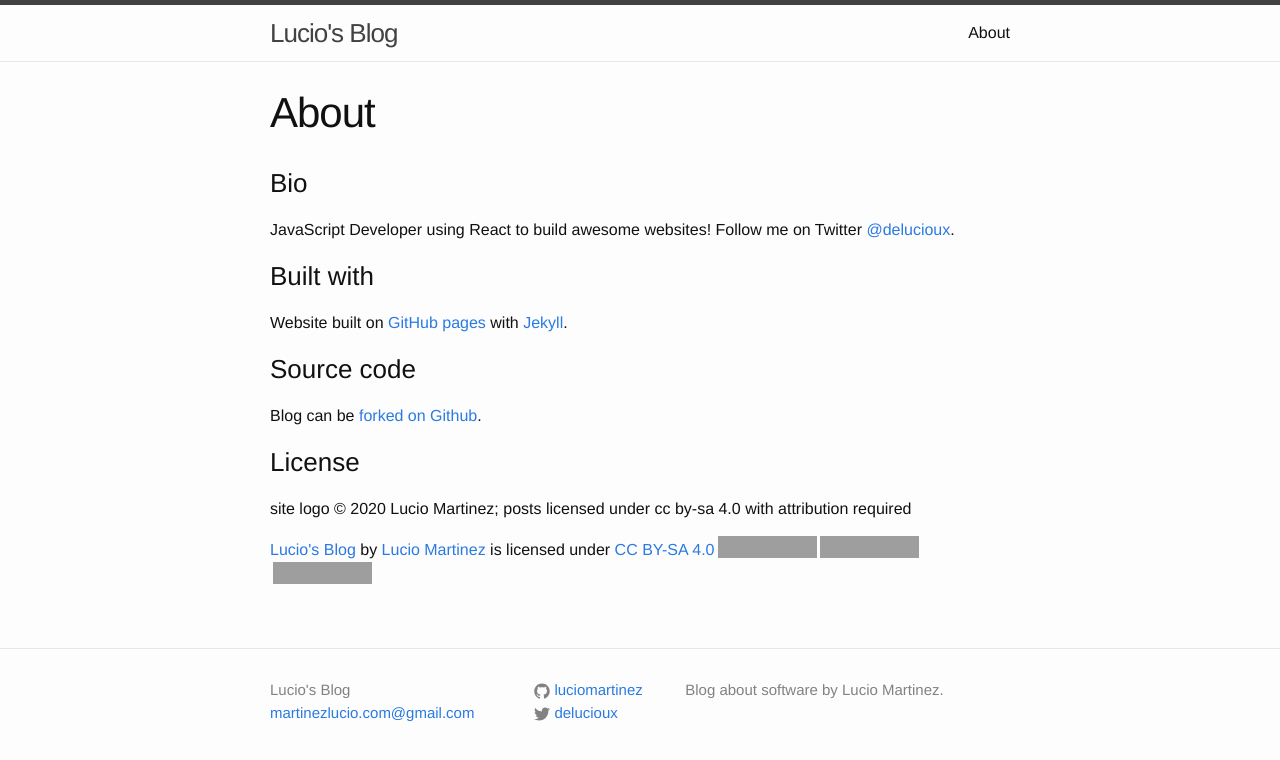
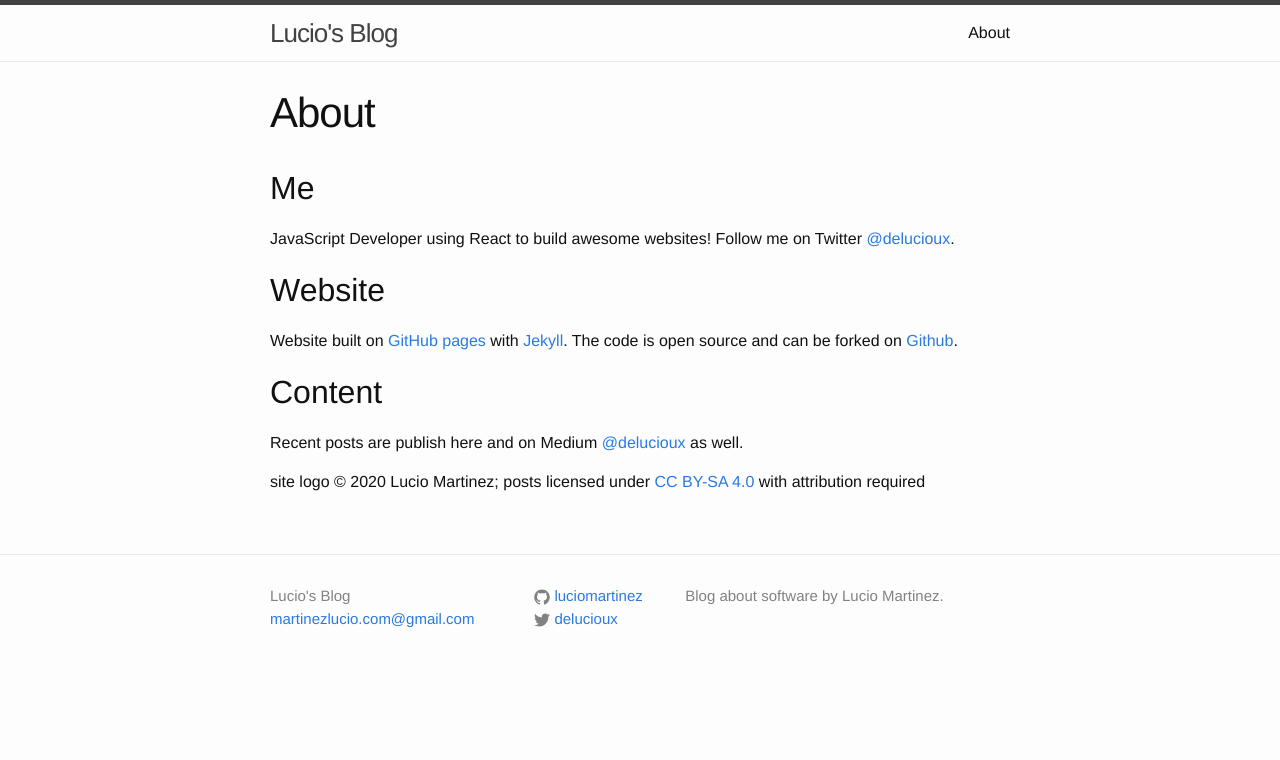
Before and after one commit to luciomartinez/luciomartinez.github.io, a Jekyll site: the page built from about.md, in a window 1280 px wide. Shown: the top 760 px of the page. Built offline with Jekyll 4.4.1, drawn with Linux system fonts in a browser that asks for light colours; comment, search, counter and statistics services are not loaded; grey boxes are pictures that could not be loaded.

Commit message:
Update about.md

```diff
--- a/about.md
+++ b/about.md
@@ -3,18 +3,15 @@ layout: page
 title: About
 permalink: /about/
 ---
-### Bio
+## Me
 JavaScript Developer using React to build awesome websites!
 Follow me on Twitter [@delucioux](https://twitter.com/delucioux).
 
-### Built with
+## Website
 Website built on [GitHub pages](https://pages.github.com/) with [Jekyll](http://jekyllrb.com/).
+The code is open source and can be forked on [Github](https://github.com/{{ site.github_username }}/{{ site.github_username }}.github.io).
 
-### Source code
-Blog can be [forked on Github](https://github.com/{{ site.github_username }}/{{ site.github_username }}.github.io).
+## Content
+Recent posts are publish here and on Medium [@delucioux](https://medium.com/@delucioux) as well.
 
-### License
-
-site logo © 2020 Lucio Martinez; posts licensed under cc by-sa 4.0 with attribution required
-
-<p xmlns:dct="http://purl.org/dc/terms/" xmlns:cc="http://creativecommons.org/ns#" class="license-text"><a rel="cc:attributionURL" property="dct:title" href="https://luciomartinez.github.io">Lucio's Blog</a> by <a rel="cc:attributionURL dct:creator" property="cc:attributionName" href="https://twitter.com/delucioux">Lucio Martinez</a> is licensed under <a rel="license" href="https://creativecommons.org/licenses/by-sa/4.0">CC BY-SA 4.0<img style="height:22px!important;margin-left:3px;vertical-align:text-bottom;" src="https://mirrors.creativecommons.org/presskit/icons/cc.svg?ref=chooser-v1" /><img style="height:22px!important;margin-left:3px;vertical-align:text-bottom;" src="https://mirrors.creativecommons.org/presskit/icons/by.svg?ref=chooser-v1" /><img style="height:22px!important;margin-left:3px;vertical-align:text-bottom;" src="https://mirrors.creativecommons.org/presskit/icons/sa.svg?ref=chooser-v1" /></a></p>
+site logo © 2020 Lucio Martinez; posts licensed under <a rel="license" href="https://creativecommons.org/licenses/by-sa/4.0">CC BY-SA 4.0</a> with attribution required
```
